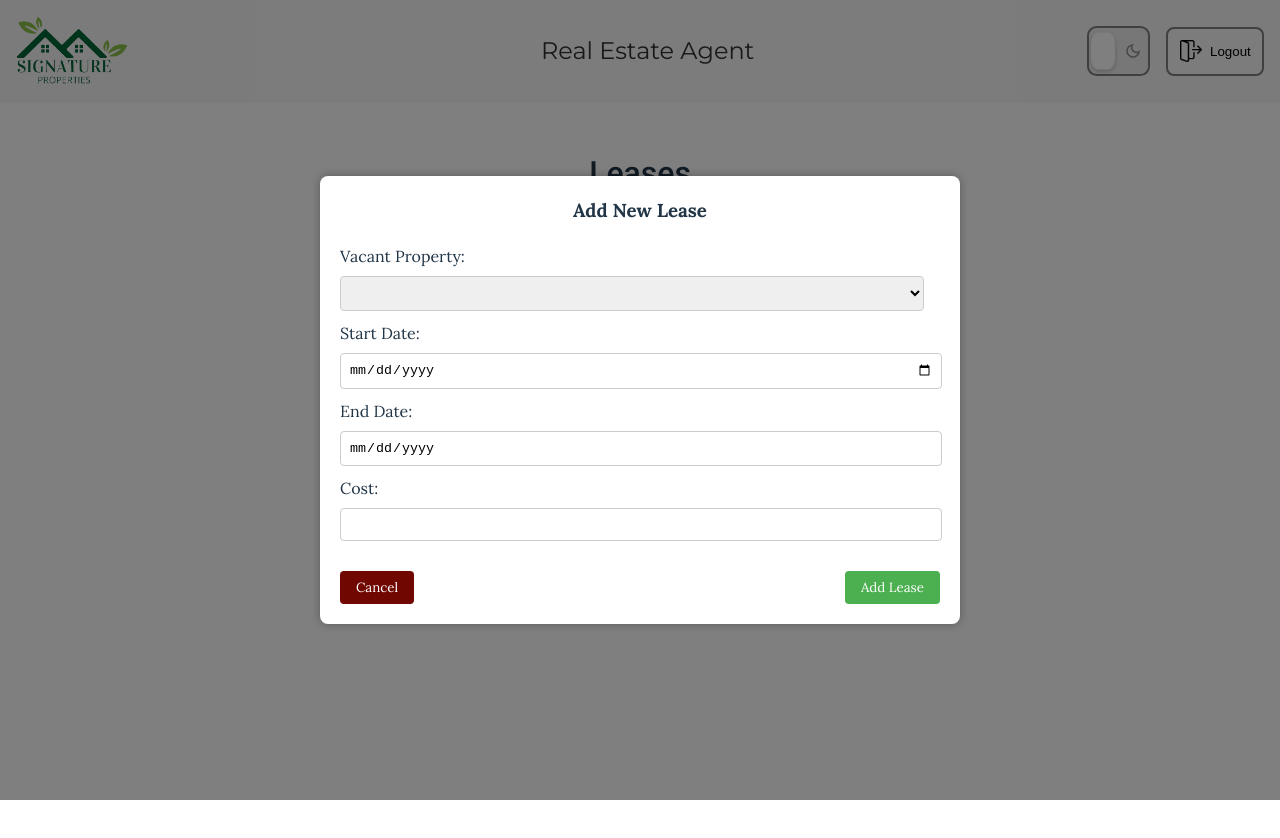
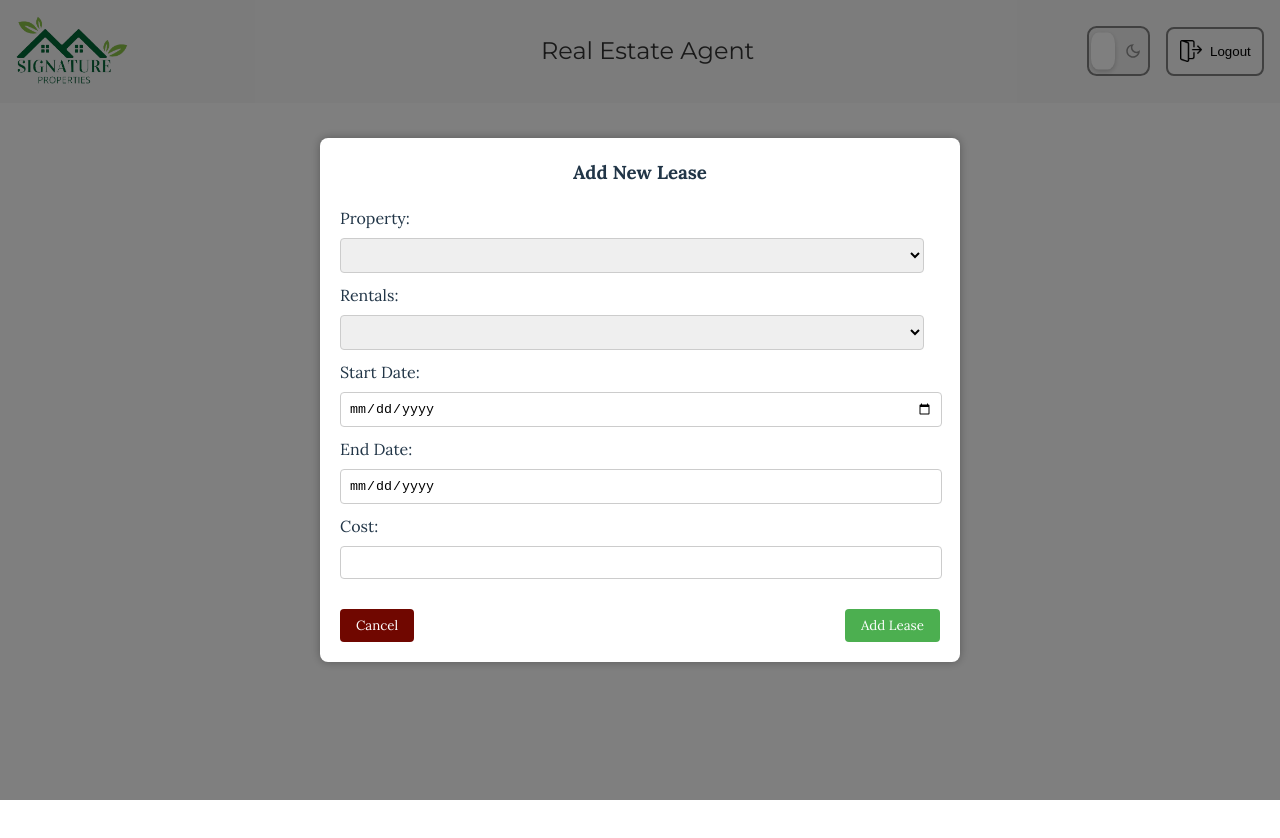
Before and after one commit to hleketaniDuncan97/RealEstateAgent-Rental-, a Vue app in the folder clients/admin/: page /lease in a window 1280 px wide. Both pictures are taken after a click on the button "Add Lease". Shown: the top 838 px of the page. Built offline with nearby package versions, Linux system fonts and the light colour scheme; what vue3-google-login would draw is missing.

Commit message:
Update leaseList.vue

```diff
--- a/clients/admin/src/views/leaseList.vue
+++ b/clients/admin/src/views/leaseList.vue
@@ -11,10 +11,17 @@
         <form @submit.prevent="addLease" class="add-lease-form">
           <h3>Add New Lease</h3>
 
-          <label for="propertyId">Vacant Property:</label>
+          <label for="propertyId">Property:</label>
           <select v-model="newLease.rentalId" id="propertyId" required>
             <option v-for="property in vacantProperties" :key="property.id" :value="property.id">
               {{ property.propertyId }}
+            </option>
+          </select>
+
+          <label for="rentalId">Rentals:</label>
+          <select v-model="newLease.rentalId" id="rentalId" required>
+            <option v-for="property in vacantProperties" :key="property.id" :value="property.id">
+             {{ property.id }}
             </option>
           </select>
 
```
